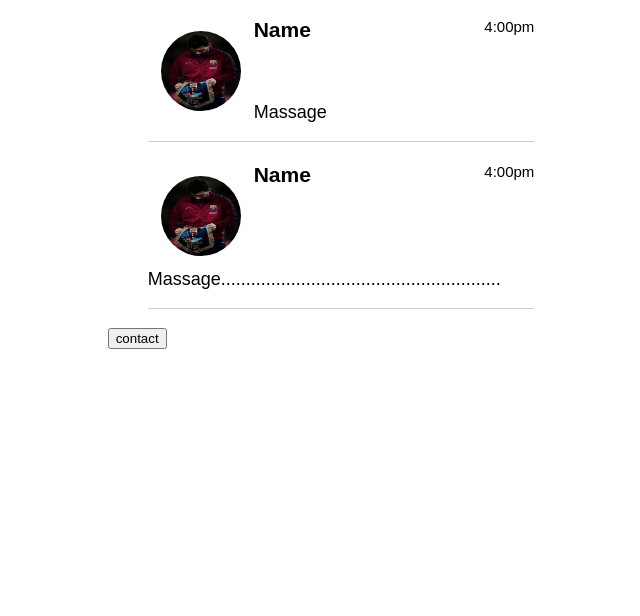
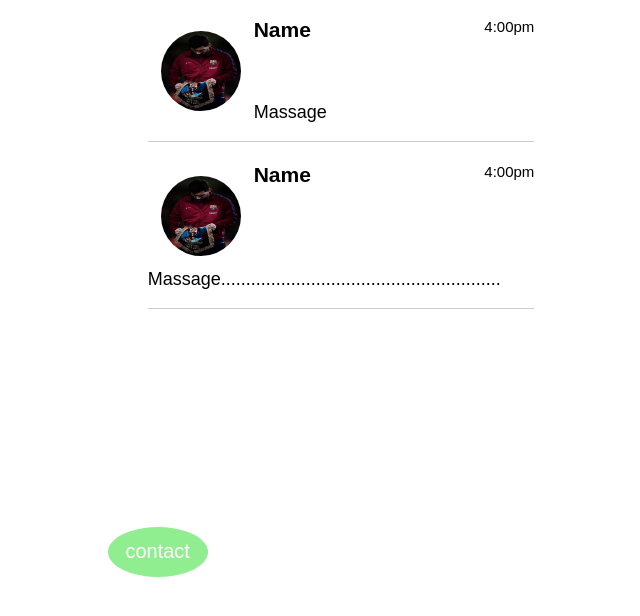
Before and after one commit to mr-hann/my-whatsApp, a plain HTML site: page index.html in a window 1280 px wide. Shown: the part 126-742 px from the top of the page, without its empty margins (319-959 px from the left). Drawn offline with Linux system fonts and the light colour scheme.

Commit message:
my second commit

```diff
--- a/css.css
+++ b/css.css
@@ -59,3 +59,16 @@ img{
 small{float:right;}
 ul{list-style:none;}
 ul div{border-bottom:1px solid #ccc;}
+.floatButton{
+float:left;
+ margin-top:200px;
+ position:fixed;
+ background:lightgreen;
+ height:50px;
+width:100px;
+border-radius:50%;
+border:1px solid lightgreen;
+color:white;
+font-size:20px;
+font-wight:10px;
+}
```
